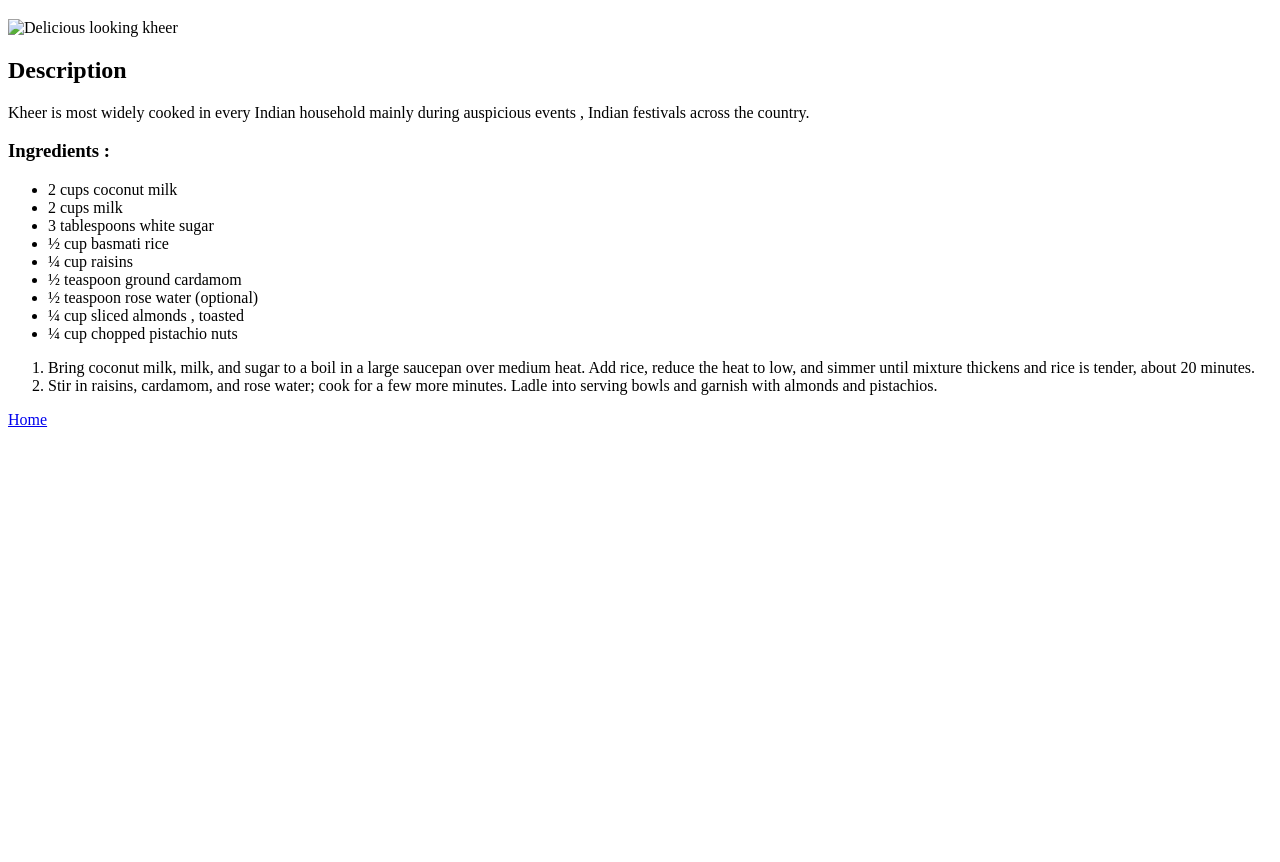
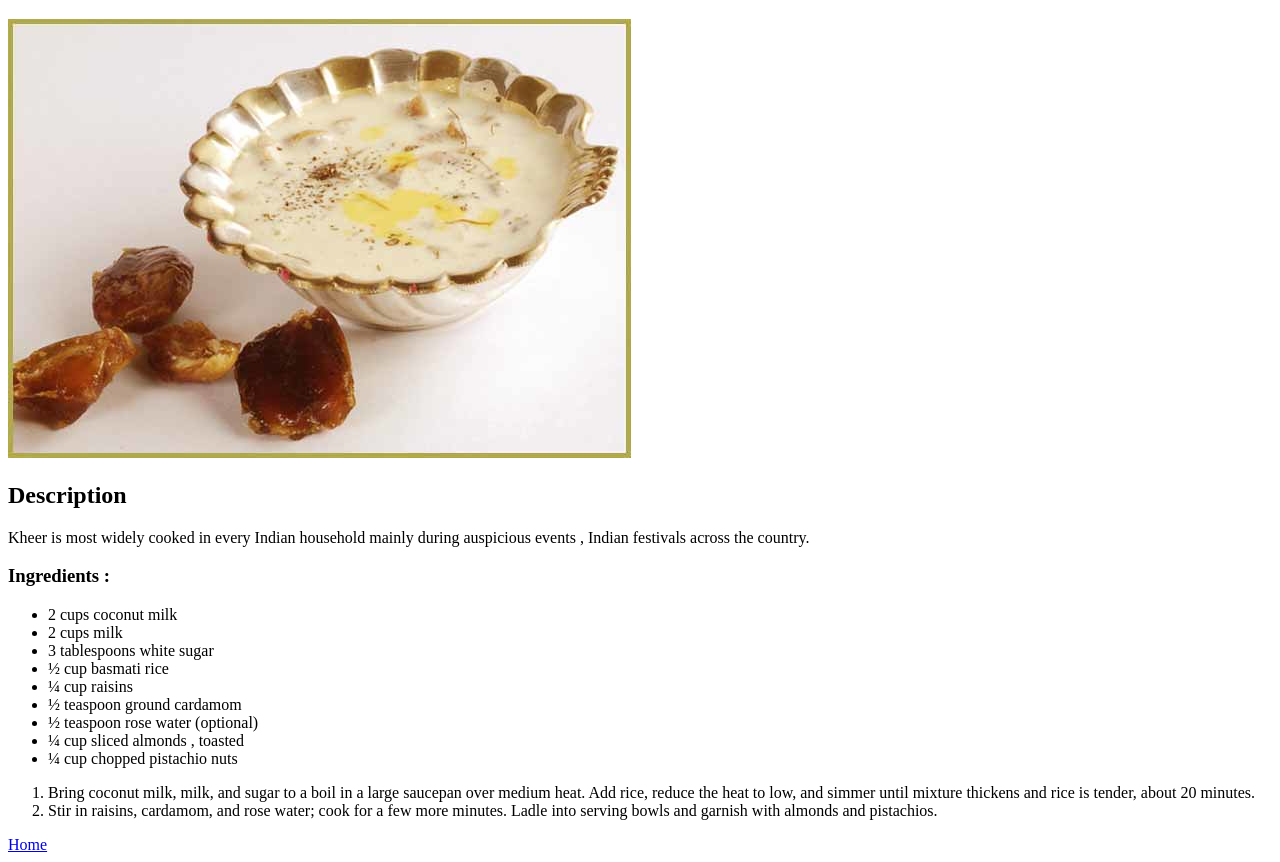
Before and after one commit to ChanduV20/odin-recipes, a plain HTML site: page recipes/kheer.html in a window 1280 px wide. Shown: the part 61-923 px from the top of the page. Before the commit the page ends 800 px from the top, so only its background shows below. Drawn offline with Linux system fonts and the light colour scheme.

Commit message:
Correctly added images relative link

```diff
--- a/recipes/kheer.html
+++ b/recipes/kheer.html
@@ -9,7 +9,7 @@
 
     <h1> Kheer (Rice Pudding)</h1>
 
-    <img src="./images/kheer.jpg" alt="Delicious looking kheer">
+    <img src="../images/kheer.jpg" alt="Delicious looking kheer">
 
     <h2>Description</h2>
     <p>Kheer is most widely cooked in every Indian household mainly during auspicious events , Indian festivals across the country.</p>
```
